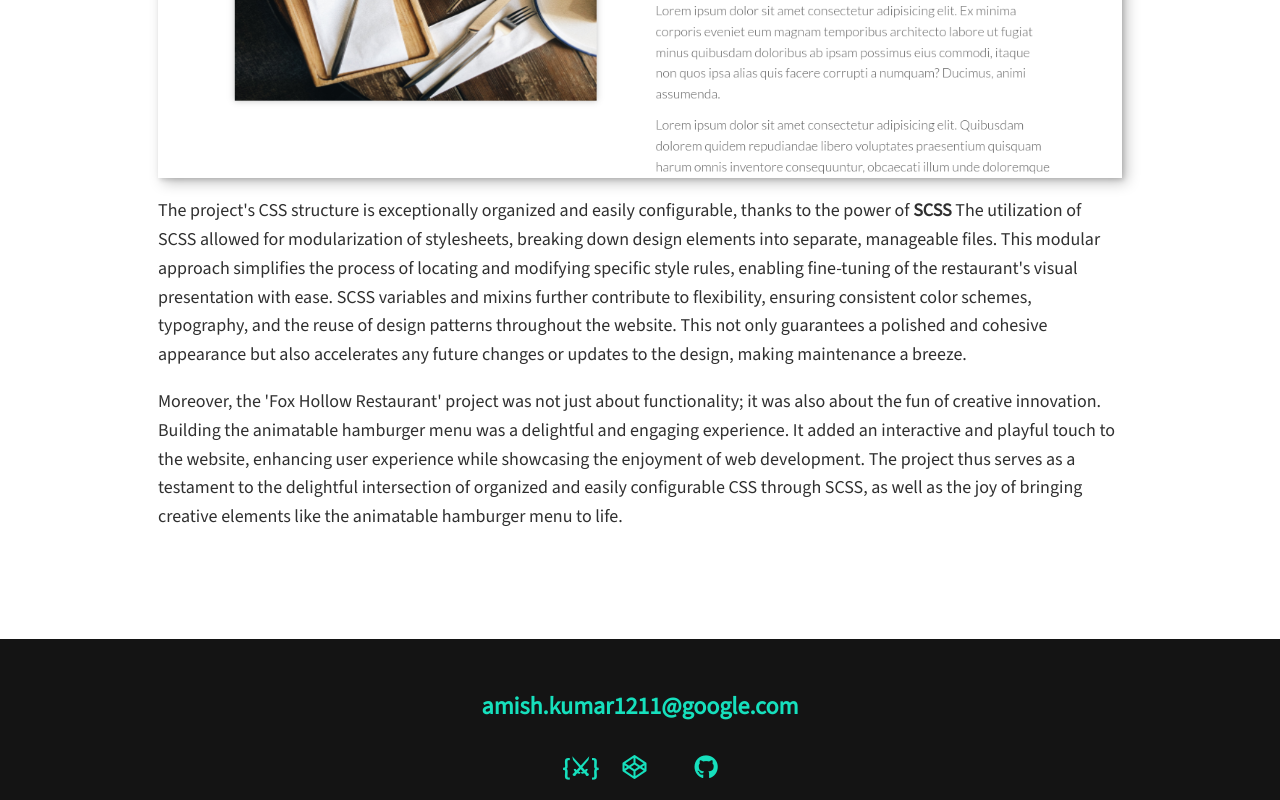
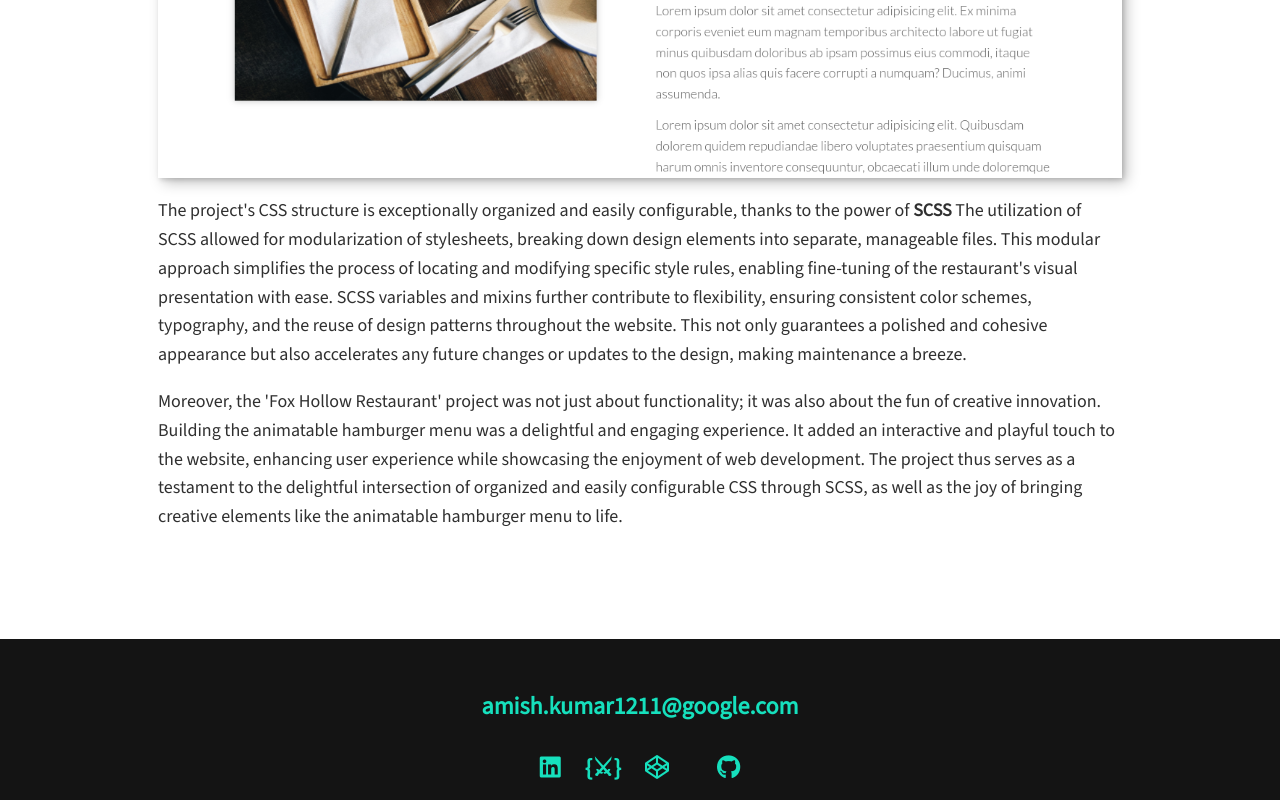
Before and after one commit to amish1211/portfolio, a plain HTML site: page restaurant-portfolio-item.html in a window 1280 px wide. Shown: the part 887-1687 px from the top of the page. Drawn offline with nearby package versions, Linux system fonts and the light colour scheme.

Commit message:
Add linkedin link restaurant-portfolio-item.html

```diff
--- a/restaurant-portfolio-item.html
+++ b/restaurant-portfolio-item.html
@@ -126,7 +126,13 @@
 
       <!-- Social Links -->
       <ul class="social-list destyle-ul">
-        <!-- Codepen Link -->
+         <!-- Linkedin Link -->
+        <li class="social-list__item">
+          <a href="https://www.linkedin.com/in/amish-kumar-singh-473500201/" class="social-list__link">
+           <i class="fa-brands fa-linkedin"></i>
+          </a>
+        </li>
+        <!-- CSS Battle Link -->
         <li class="social-list__item">
           <a
             href="https://cssbattle.dev/player/amish1211"
@@ -136,7 +142,7 @@
           </a>
         </li>
 
-        <!-- Dribble Link -->
+        <!-- Codepen -->
         <li class="social-list__item">
           <a href="https://codepen.io/amish1211" class="social-list__link">
             <i class="fab fa-codepen"></i>
```
